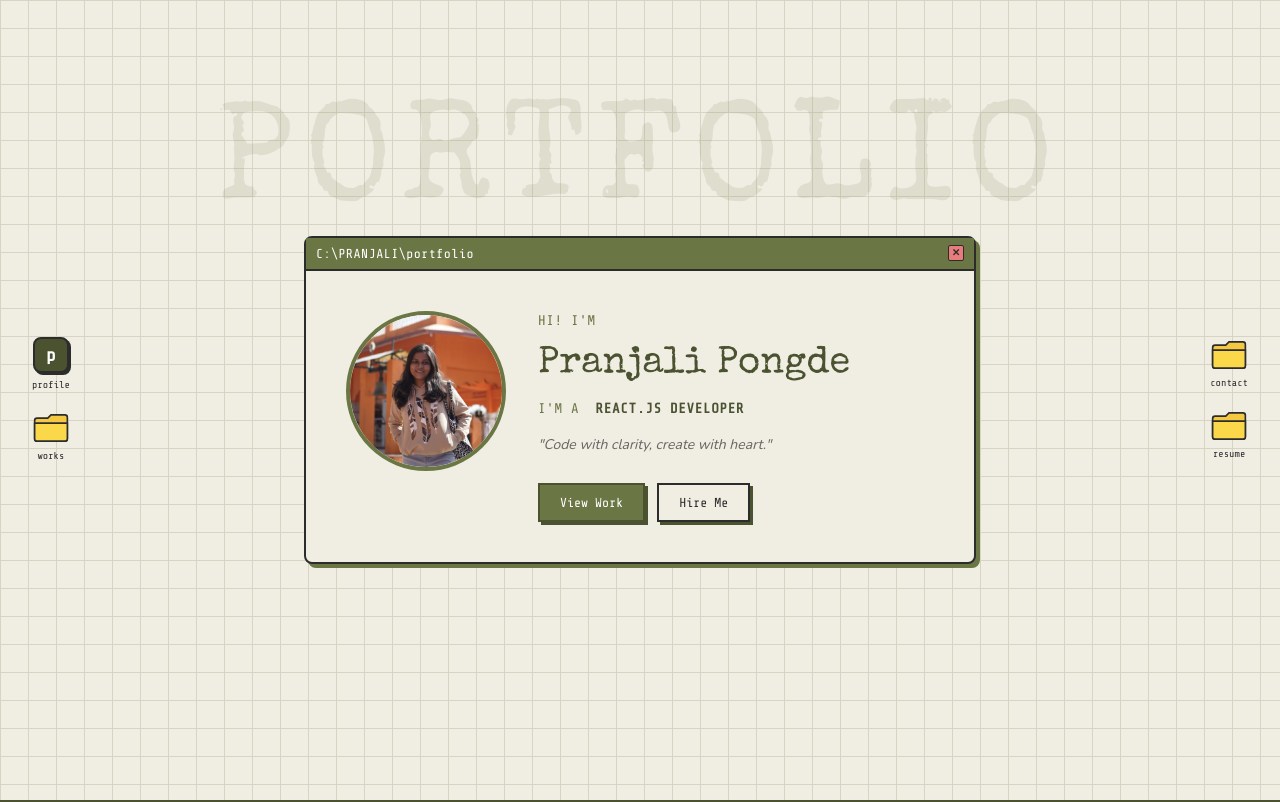
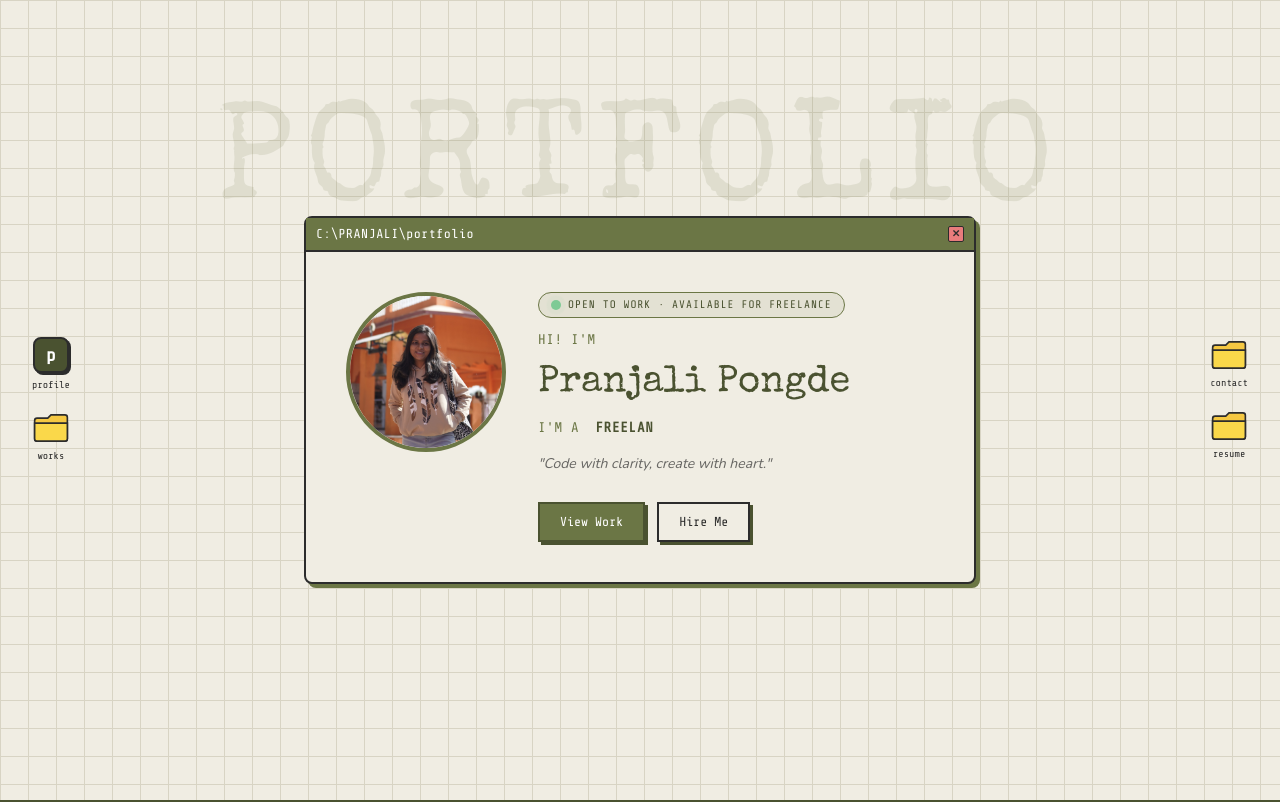
Before and after one commit to pranjalipongde/my-portfolio_, a React (Vite) app: page / in a window 1280 px wide. Shown: the top 802 px of the page. Built offline with nearby package versions, Linux system fonts and the light colour scheme.

Commit message:
updated hero section

```diff
--- a/src/components/Hero.jsx
+++ b/src/components/Hero.jsx
@@ -4,9 +4,9 @@ import profile from "../assets/profile.jpg";
 
 const roles = [
   "Frontend Developer",
+  "Freelancer",
   "React.js Developer",
   "UI Builder",
-  "Freelancer",
   "Content Creator",
 ];
 
@@ -80,7 +80,7 @@ export default function Hero() {
 
         {/* Window content */}
         <div className="p-6 sm:p-10 flex flex-col sm:flex-row items-center sm:items-start gap-8">
-          {/* Avatar placeholder */}
+          {/* Profile Image */}
           <div className="flex-shrink-0 w-32 h-32 sm:w-40 sm:h-40 rounded-full overflow-hidden border-4 border-olive">
             <img
               src={profile}
@@ -91,6 +91,66 @@ export default function Hero() {
 
           {/* Text content */}
           <div className="flex flex-col gap-3 text-center sm:text-left">
+            {/* 🟢 Open for Work Badge */}
+            <motion.div
+              className="flex justify-center sm:justify-start"
+              initial={{ opacity: 0, y: -10 }}
+              animate={{ opacity: 1, y: 0 }}
+              transition={{ duration: 0.5, delay: 0.3 }}
+            >
+              <div
+                style={{
+                  display: "inline-flex",
+                  alignItems: "center",
+                  gap: 7,
+                  background: "rgba(107,118,69,0.1)",
+                  border: "1.5px solid #6b7645",
+                  borderRadius: 20,
+                  padding: "4px 12px",
+                }}
+              >
+                {/* Pulsing green dot */}
+                <span
+                  style={{
+                    position: "relative",
+                    display: "flex",
+                    width: 10,
+                    height: 10,
+                  }}
+                >
+                  <span
+                    style={{
+                      position: "absolute",
+                      inset: 0,
+                      borderRadius: "50%",
+                      background: "#7ecb96",
+                      opacity: 0.6,
+                      animation: "ping 1.5s cubic-bezier(0,0,0.2,1) infinite",
+                    }}
+                  />
+                  <span
+                    style={{
+                      width: 10,
+                      height: 10,
+                      borderRadius: "50%",
+                      background: "#7ecb96",
+                      display: "block",
+                    }}
+                  />
+                </span>
+                <span
+                  style={{
+                    fontFamily: "Share Tech Mono, monospace",
+                    fontSize: 11,
+                    color: "#4a5230",
+                    letterSpacing: 1,
+                  }}
+                >
+                  OPEN TO WORK · AVAILABLE FOR FREELANCE
+                </span>
+              </div>
+            </motion.div>
+
             <p className="font-mono text-olive text-sm tracking-wider uppercase">
               hi! i'm
             </p>
@@ -127,6 +187,13 @@ export default function Hero() {
           </div>
         </div>
       </motion.div>
+
+      {/* Ping animation */}
+      <style>{`
+        @keyframes ping {
+          75%, 100% { transform: scale(2); opacity: 0; }
+        }
+      `}</style>
     </section>
   );
 }
```
